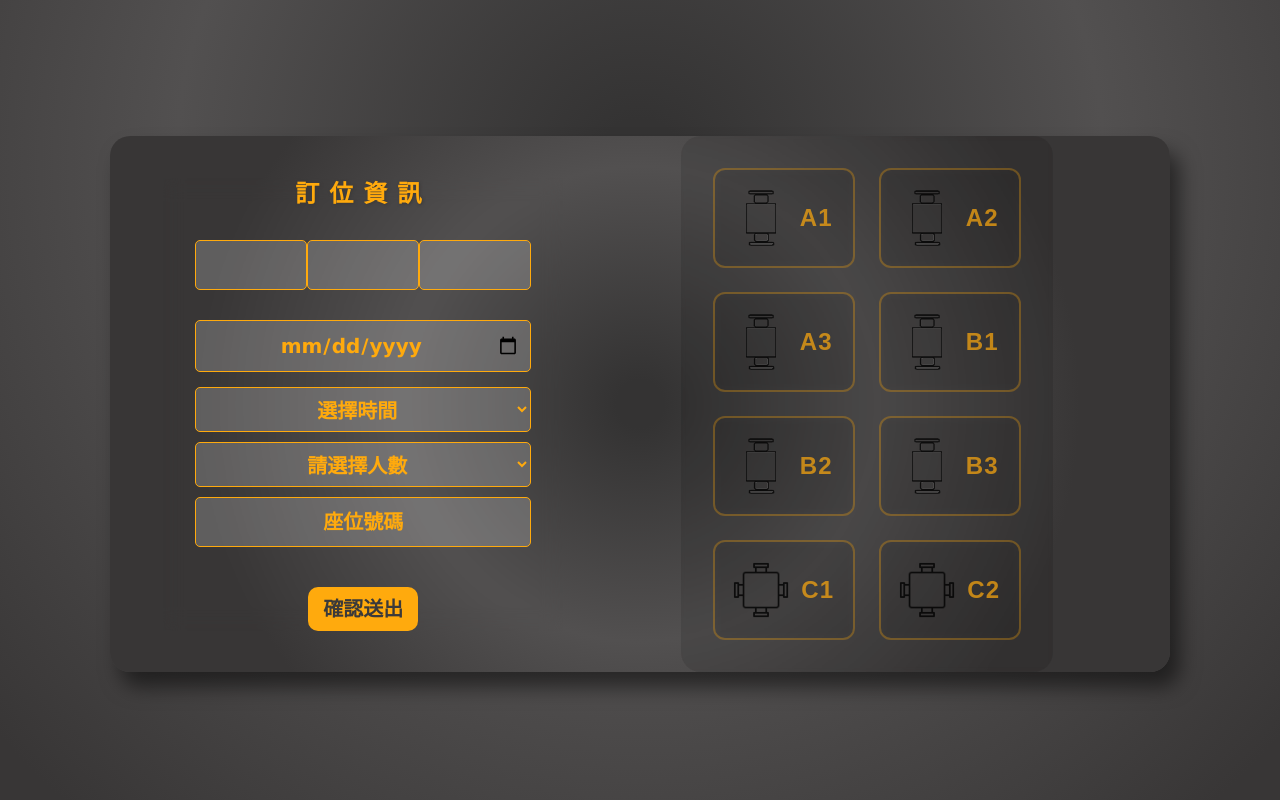
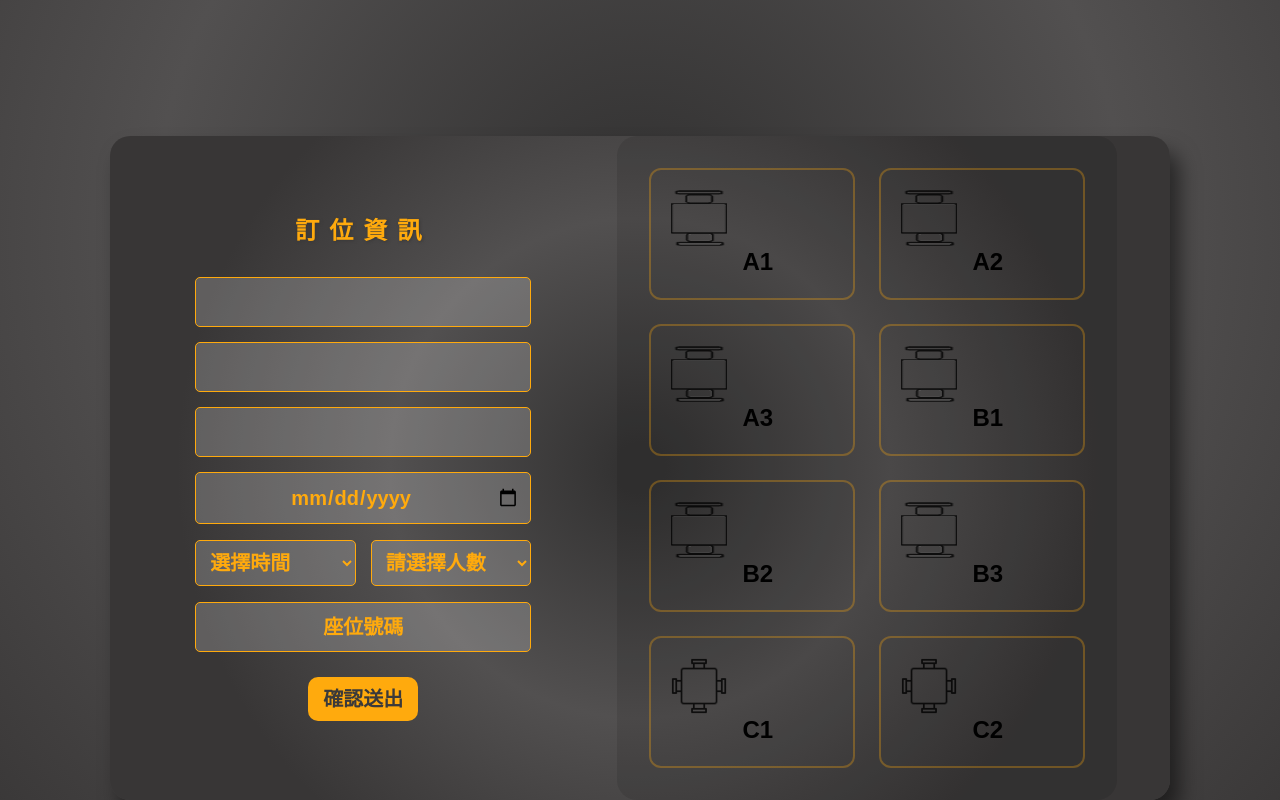
Before and after one commit to JamesChen1118/jia-project, a React (Vite) app: page /reservation in a window 1280 px wide. Shown: the part 800-1600 px from the top of the page. Built offline with nearby package versions, Linux system fonts and the light colour scheme.

Commit message:
feat: changed reservation page ui

```diff
--- a/src/pages/Reservation/index.jsx
+++ b/src/pages/Reservation/index.jsx
@@ -6,7 +6,6 @@ import GoTop from "@/components/GoTop";
 import ScrollToContent from "@/components/ScrollToContent";
 import table2 from "../../assets/images/reservation/seat-2-1.png";
 import table4 from "../../assets/images/reservation/table-4.png";
-import { message } from "antd";
 import { useAuthStore } from "@/store/auth";
 import Swal from "sweetalert2";
 
@@ -33,10 +32,16 @@ const timeOptions = [
 
 const tableList = ["A1", "A2", "A3", "B1", "B2", "B3", "C1", "C2"];
 
+const swalConfig = {
+  background: "#333",
+  color: "#E69539",
+  confirmButtonColor: "#E69539",
+  cancelButtonColor: "#666",
+};
+
 const Reservation = () => {
   const navigate = useNavigate();
   const { t } = useTranslation();
-  const [selectedTable, setSelectedTable] = useState("");
   const { user, isLoggedIn } = useAuthStore();
 
   const [formData, setFormData] = useState({
@@ -49,44 +54,10 @@ const Reservation = () => {
     tableNo: "",
   });
 
-  const userFields = (
-    <>
-      <div className="w-full mb-[15px] flex">
-        <input
-          type="text"
-          value={formData.name}
-          readOnly
-          className="w-full p-[10px] border border-main-color-yellow rounded-[5px]
-                   text-xl outline-none bg-input-bg text-main-color-yellow/70
-                   text-center cursor-not-allowed"
-        />
-      </div>
-      <div className="w-full mb-[15px] flex">
-        <input
-          type="email"
-          value={formData.email}
-          readOnly
-          className="w-full p-[10px] border border-main-color-yellow rounded-[5px]
-                   text-xl outline-none bg-input-bg text-main-color-yellow/70
-                   text-center cursor-not-allowed"
-        />
-      </div>
-      <div className="w-full mb-[15px] flex">
-        <input
-          type="text"
-          value={formData.phone}
-          readOnly
-          className="w-full p-[10px] border border-main-color-yellow rounded-[5px]
-                   text-xl outline-none bg-input-bg text-main-color-yellow/70
-                   text-center cursor-not-allowed"
-        />
-      </div>
-    </>
-  );
-
   const handleTableClick = (tableNo) => {
     if (!formData.date || !formData.time) {
       Swal.fire({
+        ...swalConfig,
         title: "提示",
         text: "請先選擇日期和時間",
         icon: "warning",
@@ -94,7 +65,6 @@ const Reservation = () => {
       });
       return;
     }
-
     setFormData((prev) => ({ ...prev, tableNo }));
   };
 
@@ -103,6 +73,7 @@ const Reservation = () => {
 
     if (!isLoggedIn) {
       Swal.fire({
+        ...swalConfig,
         title: t("login.required"),
         text: t("login.reservation_hint"),
         icon: "warning",
@@ -131,17 +102,17 @@ const Reservation = () => {
       await createReservation(reservationData);
 
       Swal.fire({
+        ...swalConfig,
         title: t("reservation.success"),
         text: t("reservation.success_message"),
         icon: "success",
         confirmButtonText: t("common.confirm"),
       }).then(() => {
-        navigate("/member", {
-          state: { activeTab: "reservations" },
-        });
+        navigate("/member", { state: { activeTab: "reservations" } });
       });
     } catch (error) {
       Swal.fire({
+        ...swalConfig,
         title: t("reservation.fail"),
         text: error.message || t("reservation.error_message"),
         icon: "error",
@@ -149,6 +120,47 @@ const Reservation = () => {
       });
     }
   };
+
+  const userFields = (
+    <>
+      <div className="w-full mb-[15px]">
+        <input
+          type="text"
+          value={formData.name}
+          readOnly
+          className="w-full p-[10px] border border-main-color-yellow rounded-[5px]
+                   text-xl outline-none bg-[rgba(255,255,255,0.2)]
+                   text-main-color-yellow text-center transition-all duration-300
+                   focus:shadow-input-focus focus:border-[orangered]
+                   cursor-not-allowed"
+        />
+      </div>
+      <div className="w-full mb-[15px]">
+        <input
+          type="email"
+          value={formData.email}
+          readOnly
+          className="w-full p-[10px] border border-main-color-yellow rounded-[5px]
+                   text-xl outline-none bg-[rgba(255,255,255,0.2)]
+                   text-main-color-yellow text-center transition-all duration-300
+                   focus:shadow-input-focus focus:border-[orangered]
+                   cursor-not-allowed"
+        />
+      </div>
+      <div className="w-full mb-[15px]">
+        <input
+          type="text"
+          value={formData.phone}
+          readOnly
+          className="w-full p-[10px] border border-main-color-yellow rounded-[5px]
+                   text-xl outline-none bg-[rgba(255,255,255,0.2)]
+                   text-main-color-yellow text-center transition-all duration-300
+                   focus:shadow-input-focus focus:border-[orangered]
+                   cursor-not-allowed"
+        />
+      </div>
+    </>
+  );
 
   return (
     <>
@@ -174,22 +186,18 @@ const Reservation = () => {
                      lg:gap-0 md:gap-[30px] sm:gap-[30px]"
         >
           <div
-            className="w-[400px] box-border text-main-color-yellow leading-8 font-verdana
-                       font-bold text-xl flex flex-col justify-evenly bg-transparent
-                       backdrop-blur-10 px-8
-                       lg:w-[400px] md:w-full sm:w-full md:max-w-[500px] sm:max-w-[500px]"
+            className="w-[400px] text-main-color-yellow font-bold text-xl flex flex-col
+                          px-8 lg:w-[400px] md:w-full sm:w-full md:max-w-[500px]"
           >
             <h1
-              className="text-center pb-title tracking-[10px] text-reservation font-bold
-                         text-shadow-reservation
-                         md:text-2xl md:pb-[30px] sm:text-2xl sm:pb-[30px]"
+              className="text-center tracking-[10px] text-reservation font-bold text-shadow-reservation
+                           md:text-2xl md:pb-[30px]"
             >
               {t("reservation.title")}
             </h1>
 
-            <div className="w-full mb-[15px] flex">{userFields}</div>
+            {userFields}
 
-            <div className="w-full mb-[15px] flex">
             <input
               type="date"
               value={formData.date}
@@ -197,78 +205,59 @@ const Reservation = () => {
                 setFormData({ ...formData, date: e.target.value })
               }
               className="w-full p-[10px] border border-main-color-yellow rounded-[5px]
-                         text-xl outline-none bg-input-bg text-main-color-yellow
-                         text-center transition-all duration-300
-                         focus:shadow-input-focus focus:border-[orangered]"
+                         text-xl bg-input-bg text-main-color-yellow text-center focus:shadow-input-focus
+                         focus:border-[orangered]"
             />
-            </div>
 
-            <div
-              className="flex gap-[15px] w-full mb-[10px]
-                         md:flex-col sm:flex-col md:gap-[10px] sm:gap-[10px]"
-            >
-              <div className="flex-1">
+            <div className="flex gap-[15px] mt-4">
               <select
                 value={formData.time}
                 onChange={(e) =>
                   setFormData({ ...formData, time: e.target.value })
                 }
-                  className="w-full h-[45px] p-[10px] border border-main-color-yellow
-                           rounded-[5px] text-xl outline-none bg-[rgba(255,255,255,0.2)]
-                           text-main-color-yellow text-center transition-all duration-300
-                           focus:shadow-input-focus focus:border-[orangered]
-                           cursor-pointer [&>option]:bg-[#333] [&>option]:text-main-color-yellow
-                           [&>option]:p-[10px]"
+                className="w-full p-[10px] border border-main-color-yellow rounded-[5px]
+                           bg-input-bg text-main-color-yellow focus:shadow-input-focus
+                           focus:border-[orangered]"
               >
-                  <option value="" disabled className="bg-[#333]">
+                <option value="" disabled>
                   {t("reservation.selectTime")}
                 </option>
                 {timeOptions.map((time) => (
-                    <option key={time} value={time} className="bg-[#333]">
+                  <option key={time} value={time}>
                     {time}
+                  </option>
+                ))}
+              </select>
+
+              <select
+                value={formData.people}
+                onChange={(e) =>
+                  setFormData({ ...formData, people: e.target.value })
+                }
+                className="w-full p-[10px] border border-main-color-yellow rounded-[5px]
+                           bg-input-bg text-main-color-yellow focus:shadow-input-focus
+                           focus:border-[orangered]"
+              >
+                <option value="" disabled>
+                  {t("reservation.selectPeople")}
+                </option>
+                {[1, 2, 3, 4].map((num) => (
+                  <option key={num} value={num}>
+                    {t("reservation.peopleCount", { count: num })}
                   </option>
                 ))}
               </select>
             </div>
 
-              <div className="flex-1">
-                <select
-                  value={formData.people}
-                  onChange={(e) =>
-                    setFormData({ ...formData, people: e.target.value })
-                  }
-                  className="w-full h-[45px] p-[10px] border border-main-color-yellow
-                           rounded-[5px] text-xl outline-none bg-[rgba(255,255,255,0.2)]
-                           text-main-color-yellow text-center transition-all duration-300
-                           focus:shadow-input-focus focus:border-[orangered]
-                           cursor-pointer [&>option]:bg-[#333] [&>option]:text-main-color-yellow
-                           [&>option]:p-[10px]"
-                >
-                  <option value="" disabled className="bg-[#333]">
-                    {t("reservation.selectPeople")}
-                  </option>
-                  {[1, 2, 3, 4].map((num) => (
-                    <option key={num} value={num} className="bg-[#333]">
-                      {t("reservation.peopleCount", { count: num })}
-                    </option>
-                  ))}
-                </select>
-              </div>
-            </div>
-
-            <div className="w-full mb-[15px] flex">
             <input
               type="text"
-                placeholder={t("reservation.tablePlaceholder")}
               value={formData.tableNo}
               readOnly
+              placeholder={t("reservation.tablePlaceholder")}
               className="w-full p-[10px] border border-main-color-yellow rounded-[5px]
-                         text-xl outline-none bg-[rgba(255,255,255,0.2)]
-                         text-main-color-yellow text-center transition-all duration-300
-                         focus:shadow-input-focus focus:border-[orangered]
-                         placeholder:text-main-color-yellow"
+                         bg-input-bg text-main-color-yellow text-center placeholder:text-main-color-yellow
+                         focus:shadow-input-focus focus:border-[orangered] mt-4"
             />
-            </div>
 
             <button
               onClick={handleSubmit}
@@ -278,51 +267,34 @@ const Reservation = () => {
                          text-center hover:scale-110 hover:bg-[rgb(255,120,0)]
                          hover:text-[#f0e68c] active:scale-90 active:shadow-btn"
             >
-              {t("reservation.submit")}
+              確認送出
             </button>
           </div>
 
-          <div className="flex flex-col justify-start items-center lg:px-16 md:px-8 sm:px-4 w-full max-w-[500px]">
-            <div className="relative w-full bg-black/10 backdrop-blur-[2px] rounded-[20px] p-8">
-              <div className="grid grid-cols-2 gap-6">
+          <div className="flex flex-col items-center w-full max-w-[500px]">
+            <div className="grid grid-cols-2 gap-6 w-full bg-black/10 p-8 rounded-[20px]">
               {tableList.map((tableId) => (
                 <button
                   key={tableId}
                   onClick={() => handleTableClick(tableId)}
-                    className={`relative flex items-center justify-center p-5 rounded-xl
-                    border-2 transition-all duration-300
-                    backdrop-blur-sm
-                    ${
+                  className={`p-5 rounded-xl border-2 ${
                     formData.tableNo === tableId
-                        ? "border-main-color-yellow bg-main-color-yellow/10 text-main-color-yellow shadow-lg"
-                        : "border-main-color-yellow/30 hover:border-main-color-yellow hover:bg-black/20"
-                    }
-                    group`}
+                      ? "bg-main-color-yellow/10 shadow-lg text-main-color-yellow"
+                      : "border-main-color-yellow/30 hover:border-main-color-yellow"
+                  }`}
                 >
                   <img
                     src={tableId.startsWith("C") ? table4 : table2}
                     alt={`Table ${tableId}`}
-                      className={`w-14 h-14 object-contain transition-all duration-300
-                     ${
+                    className={`w-14 h-14 ${
                       formData.tableNo === tableId
-                         ? "opacity-100 drop-shadow-[0_0_8px_rgba(255,255,255,0.5)]"
-                         : "opacity-80 group-hover:opacity-100"
+                        ? "opacity-100"
+                        : "opacity-80"
                     }`}
                   />
-                    <span
-                      className={`ml-3 font-bold text-2xl tracking-wider
-                        transition-all duration-300
-                        ${
-                          formData.tableNo === tableId
-                            ? "text-main-color-yellow drop-shadow-[0_0_8px_rgba(255,255,255,0.5)]"
-                            : "text-main-color-yellow/70 group-hover:text-main-color-yellow"
-                        }`}
-                    >
-                      {tableId}
-                    </span>
+                  <span className="ml-3 font-bold text-2xl">{tableId}</span>
                 </button>
               ))}
-              </div>
             </div>
           </div>
         </div>
```
Lines whose indentation alone changed are shown as unchanged.
